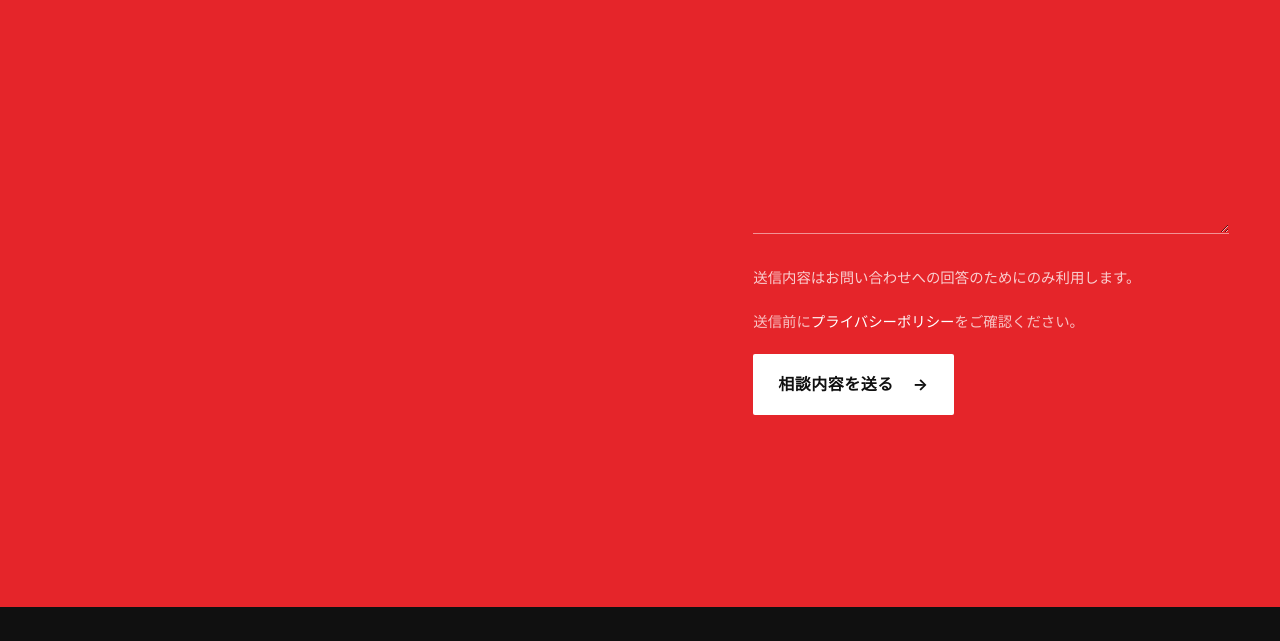
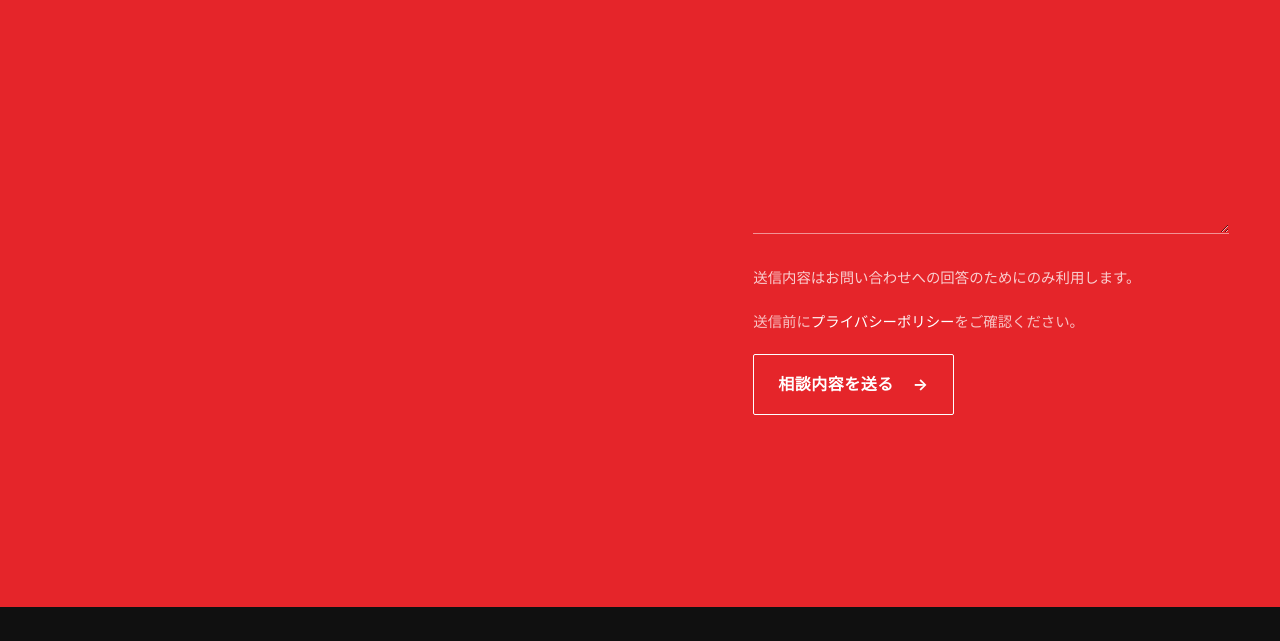
Before and after one commit to ssks-work/ssks-v2, a plain HTML site: page index.html in a window 1280 px wide. Shown: the part 6875-7516 px from the top of the page. Drawn offline with nearby package versions, Linux system fonts and the light colour scheme.

Commit message:
Update style.css

```diff
--- a/assets/css/style.css
+++ b/assets/css/style.css
@@ -154,8 +154,18 @@ button, input, textarea { font: inherit; }
 .form-row input:focus, .form-row textarea:focus { border-color: var(--white); }
 .form-row textarea { resize: vertical; }
 .form-note { margin: -.5rem 0 1.5rem; color: rgba(255,255,255,.78); font-size: .9rem; }
-.button-light { color: var(--black); background: var(--white); }
-.button-light:hover { color: var(--red); background: #f8f8f8; transform: translateY(-2px); }
+.button-light {
+  color: var(--white);
+  background: transparent;
+  border: 1px solid var(--white);
+}
+
+.button-light:hover {
+  color: var(--red);
+  background: var(--white);
+  border-color: var(--white);
+  transform: translateY(-2px);
+}
 .form-status { min-height: 1.8em; margin: 1rem 0 0; font-size: .78rem; }
 
 .site-footer { padding: 3.5rem 0; background: var(--black); color: rgba(255,255,255,.65); }
```
